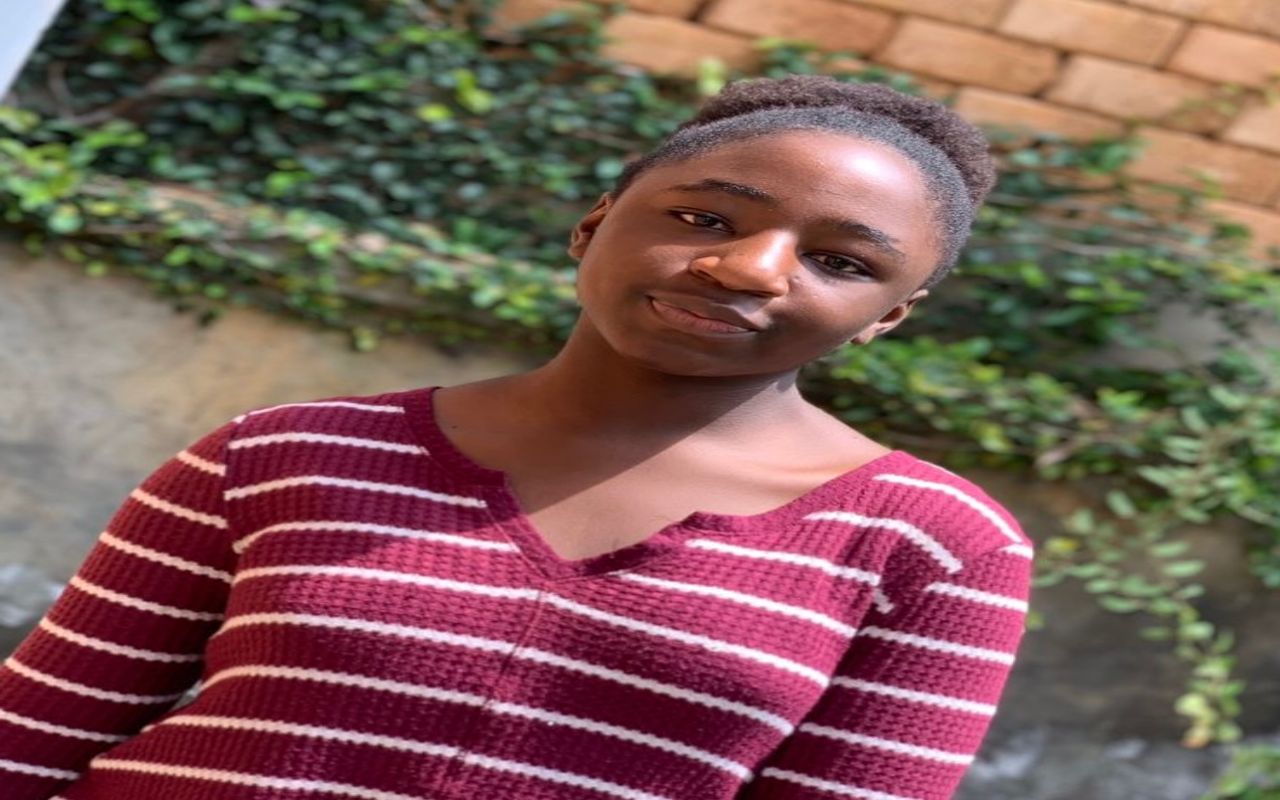
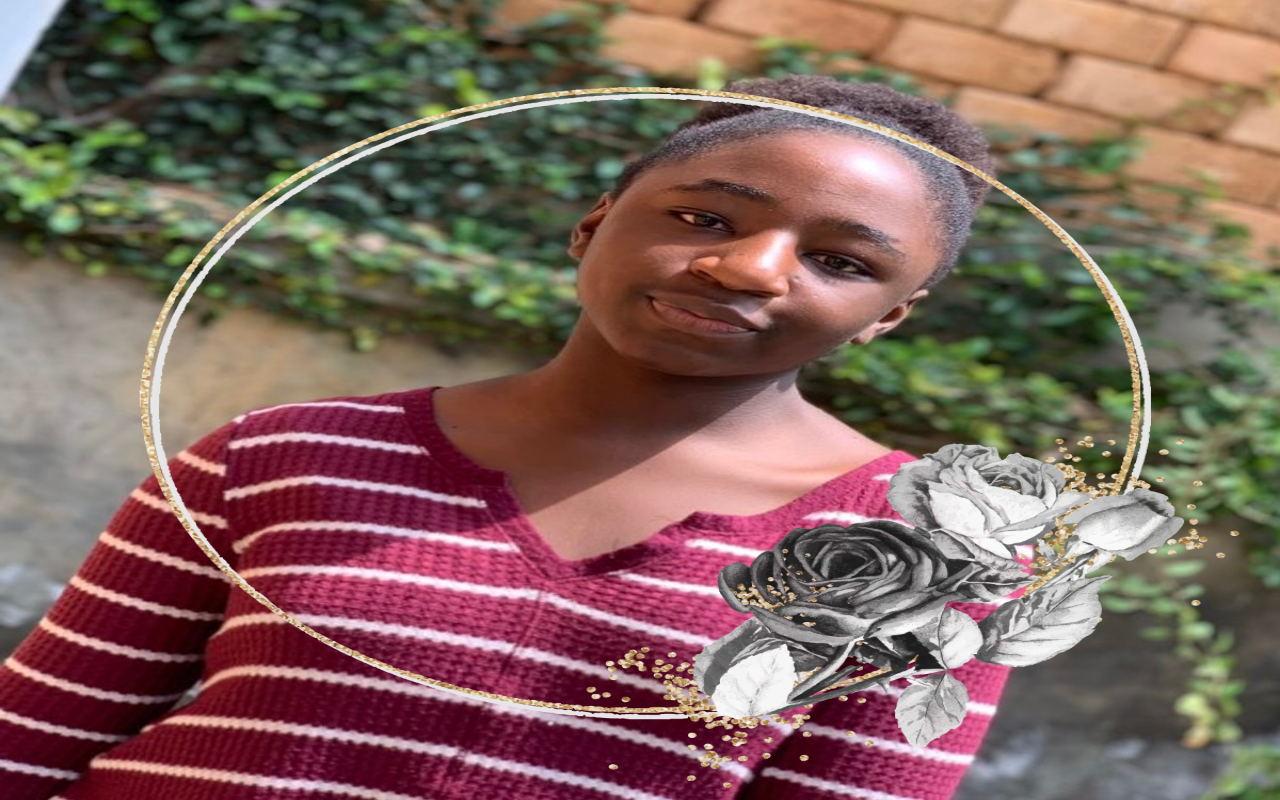
Before and after one commit to barackm/abiga, a Next.js app: page / in a window 1280 px wide. Built offline with nearby package versions, Linux system fonts and the light colour scheme.

Commit message:
Refactor image layout for memorial page: adjust dimensions and layering of photo and frame

```diff
--- a/src/app/page.tsx
+++ b/src/app/page.tsx
@@ -25,22 +25,27 @@ export default function Home() {
 
       <main className='container mx-auto px-4 py-12 max-w-3xl'>
         <section className='text-center mb-16'>
-          <div className='relative w-[400px] h-[400px] mx-auto mb-8'>
-            <div
-              className='absolute inset-0 bg-contain bg-center bg-no-repeat'
-              style={{ backgroundImage: "url(/photo-frame.png)" }}
-            >
-              <div className='absolute inset-[12%] rounded-full overflow-hidden'>
+          <div className='relative w-[280px] h-[280px] sm:w-[400px] sm:h-[400px] lg:w-[500px] lg:h-[500px] mx-auto mb-8'>
+            {/* Base photo layer */}
+            <div className='absolute inset-[15%] rounded-full overflow-hidden'>
               <Image
                 src='/abiga.jpg'
                 alt='Abigaël Mapendo Buyana'
                 fill
                 className='object-cover'
                 priority
-                  sizes='400px'
+                sizes='(max-width: 640px) 280px, (max-width: 1024px) 400px, 500px'
               />
             </div>
-            </div>
+            {/* Frame overlay */}
+            <Image
+              src='/photo-frame.png'
+              alt='Photo Frame'
+              fill
+              className='absolute inset-0 z-10'
+              priority
+              sizes='(max-width: 640px) 280px, (max-width: 1024px) 400px, 500px'
+            />
           </div>
           <h2 className='font-serif text-4xl font-light mb-3'>Abigaël Mapendo Buyana</h2>
           <p className='text-gray-600 text-lg font-light tracking-wider'>22 Février 2009 - 27 Décembre 2024</p>
```
Lines whose indentation alone changed are shown as unchanged.
